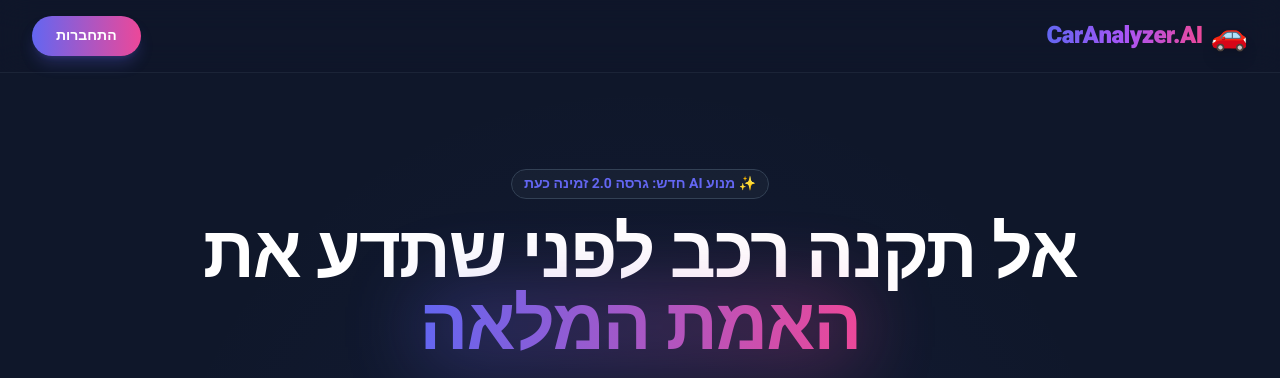
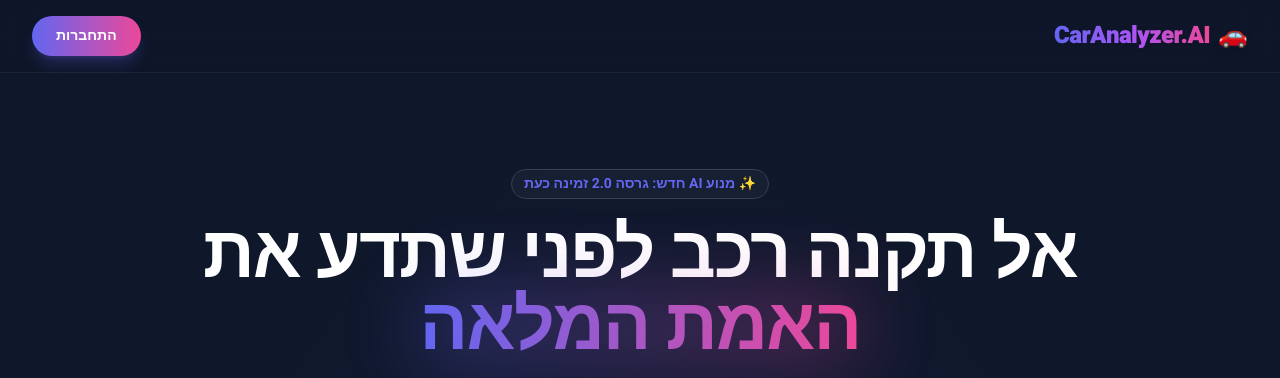
Before and after one commit to giladscore494/reliabilityAIModelsR, a Flask app: page / in a window 1280 px wide. Shown: the top 378 px of the page. Run offline with Flask 3, Linux system fonts and the light colour scheme; some libraries are stand-ins or nearby versions.

Commit message:
Update index.html

```diff
--- a/my-flask-app/templates/index.html
+++ b/my-flask-app/templates/index.html
@@ -3,7 +3,7 @@
 <head>
     <meta charset="UTF-8">
     <meta name="viewport" content="width=device-width, initial-scale=1.0">
-    <title>🚗 Car Reliability Analyzer - בדיקת אמינות רכב ב-AI</title>
+    <title>CarAnalyzer.AI - בדיקת אמינות רכב ב-AI</title>
 
     <!-- ספריות חיצוניות -->
     <script src="https://cdn.tailwindcss.com?plugins=forms,typography,aspect-ratio"></script>
@@ -75,7 +75,7 @@
     <header class="sticky top-0 z-50 bg-dark/80 backdrop-blur-lg border-b border-slate-800/80 supports-[backdrop-filter]:bg-dark/60">
         <div class="max-w-7xl mx-auto px-4 sm:px-6 lg:px-8 py-4 flex justify-between items-center">
             <a href="/" class="flex items-center space-x-2 space-x-reverse group transition duration-300">
-                <span class="text-3xl filter drop-shadow-lg group-hover:scale-110 transition-transform">🚗</span>
+                <span class="text-2xl filter drop-shadow-lg group-hover:scale-110 transition-transform">🚗</span>
                 <h1 class="text-2xl font-black tracking-tight bg-clip-text text-transparent bg-gradient-to-r from-primary via-purple-500 to-secondary">
                     CarAnalyzer.AI
                 </h1>
@@ -109,7 +109,8 @@
 
     <!-- MAIN -->
     <main class="flex-grow relative container mx-auto px-4 sm:px-6 lg:px-8 py-16 md:py-24 flex flex-col items-center overflow-hidden">
-        <div class="absolute top-0 left-1/2 -translate-x-1/2 w-[1000px] h-[1000px] opacity-20 pointer-events-none" style="background: radial-gradient(circle, rgba(99,102,241,0.3) 0%, rgba(15,23,42,0) 70%);"></div>
+        <div class="absolute top-0 left-1/2 -translate-x-1/2 w-[1000px] h-[1000px] opacity-20 pointer-events-none"
+             style="background: radial-gradient(circle, rgba(99,102,241,0.3) 0%, rgba(15,23,42,0) 70%);"></div>
 
         <div class="relative z-10 text-center max-w-4xl mx-auto mb-16 fade-in">
             <span class="inline-block py-1 px-3 rounded-full bg-slate-800/50 border border-slate-700 text-primary text-sm font-semibold mb-5">
@@ -137,7 +138,7 @@
                         <svg xmlns="http://www.w3.org/2000/svg" class="h-8 w-8 text-white" fill="none" viewBox="0 0 24 24" stroke="currentColor"><path stroke-linecap="round" stroke-linejoin="round" stroke-width="2" d="M19 21V5a2 2 0 00-2-2H7a2 2 0 00-2 2v16m14 0h2m-2 0h-5m-9 0H3m2 0h5M9 7h1m-1 4h1m4-4h1m-1 4h1m-5 10v-5a1 1 0 011-1h2a1 1 0 011 1v5m-4 0h4" /></svg>
                     </div>
                     <div>
-                        <h3 class="text-2ל font-bold text-white">מפרט הרכב לבדיקה</h3>
+                        <h3 class="text-2xl font-bold text-white">מפרט הרכב לבדיקה</h3>
                         <p class="text-slate-400 text-sm">אנא מלא את הפרטים המדויקים ביותר לקבלת תוצאה מיטבית</p>
                     </div>
                 </div>
@@ -185,7 +186,7 @@
 
                 <div class="bg-slate-800/30 p-6 rounded-2xl border border-slate-700/50 space-y-6">
                     <h4 class="text-lg font-bold text-white flex items-center">
-                        <svg xmlns="http://www.w3.org/2000/svg" class="h-5 w-5 ml-2 text-primary" viewBox="0 0 20 20" fill="currentColor"><path fill-rule="evenodd" d="M11.49 3.17c-.38-1.56-2.6-1.56-2.98 0a1.532 1.532 0 01-2.286.948c-1.372-.836-2.942.734-2.106 2.106.54.886.061 2.042-.947 2.287-1.561.379-1.561 2.6 0 2.978a1.532 1.532 0 01.947 2.287c-.836 1.372.734 2.942 2.106 2.106a1.532 1.532 0 012.287.947c.379 1.561 2.6 1.561 2.978 0a1.533 1.533 0 012.287-.947c1.372.836 2.942-.734 2.106-2.106a1.533 1.533 0 01.947-2.287c1.561-.379 1.561-2.6 0-2.978a1.532 1.532 0 01-.947-2.287c.836-1.372-.734-2.942-2.106-2.106a1.532 1.532 0 01-2.287-.947zM10 13a3 3 0 100-6 3 3 0 000 6z" clip-rule="evenodd" /></svg>
+                        <svg xmlns="http://www.w3.org/2000/svg" class="h-5 w-5 ml-2 text-primary" viewBox="0 0 20 20" fill="currentColor"><path fill-rule="evenodd" d="M11.49 3.17c-.38-1.56-2.6-1.56-2.98 0a1.532 1.532 0 01-2.286.948c-1.372-.836-2.942.734-2.106 2.106.54.886.061 2.042-.947 2.287-1.561.379-1.561 2.6 0 2.978a1.532 1.532 0 01-.947 2.287c-.836 1.372.734 2.942 2.106 2.106a1.532 1.532 0 012.287.947c.379 1.561 2.6 1.561 2.978 0a1.533 1.533 0 012.287-.947c1.372.836 2.942-.734 2.106-2.106a1.533 1.533 0 01.947-2.287c1.561-.379 1.561-2.6 0-2.978a1.532 1.532 0 01-.947-2.287c.836-1.372-.734-2.942-2.106-2.106a1.532 1.532 0 01-2.287-.947zM10 13a3 3 0 100-6 3 3 0 000 6z" clip-rule="evenodd" /></svg>
                         דיוק נתונים (אופציונלי)
                     </h4>
                     <div class="grid grid-cols-1 md:grid-cols-3 gap-6">
@@ -225,7 +226,7 @@
 
                 <div class="pt-4 space-y-8">
                     <label class="flex items-start gap-4 p-4 rounded-xl bg-slate-800/20 border border-slate-700/50 cursor-pointer group hover:bg-slate-800/40 transition-colors">
-                        <input type="checkbox" id="legal-confirm" name="legal-confirm" required class="mt-1 w-6 h-6 rounded border-2 border-sלוe-600 text-primary focus:ring-offset-0 focus:ring-primary bg-slate-900/50 checked:bg-primary transition-colors">
+                        <input type="checkbox" id="legal-confirm" name="legal-confirm" required class="mt-1 w-6 h-6 rounded border-2 border-slate-600 text-primary focus:ring-offset-0 focus:ring-primary bg-slate-900/50 checked:bg-primary transition-colors">
                         <span class="text-sm text-slate-300 leading-relaxed">
                             אני מאשר/ת כי אני מעל גיל 18, וקראתי והסכמתי
                             <a href="{{ url_for('terms') }}" target="_blank" class="text-primary font-bold hover:underline underline-offset-4">לתנאי השימוש</a>
```
